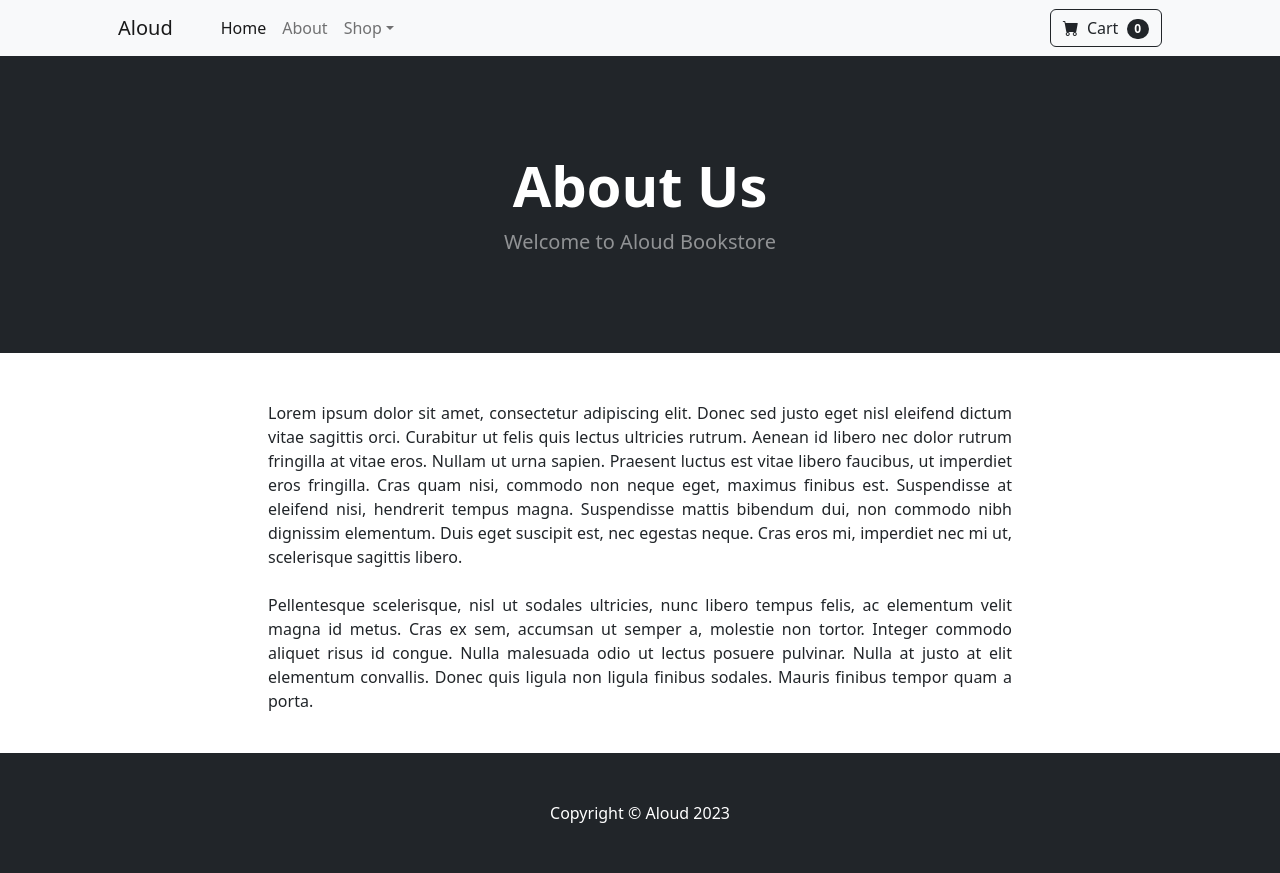
After one commit to Sreedevi0602/ecom, a Django app: page /about/ in a window 1280 px wide. The commit adds this page. Run offline with Django 5.2, Linux system fonts and the light colour scheme; some libraries are stand-ins or nearby versions.

Commit message:
Templated out. Created a navbar.html file and base.html file. Isolated the code of navbar in the navbar.html file. Composed the base.html file with common elements, which are head, navbar and footer. Removed those code from home.html and wrapped the unique elements with block content and extended it to base.html. Created about.html similarly and gave links in the navbar for smooth navigation.

```diff
--- /dev/null
+++ b/ecom/store/templates/about.html
@@ -0,0 +1,33 @@
+{% extends 'base.html' %}
+{% block content %}
+
+    <!-- Header-->
+    <header class="bg-dark py-5">
+      <div class="container px-4 px-lg-5 my-5">
+        <div class="text-center text-white">
+          <h1 class="display-4 fw-bolder">About Us</h1>
+          <p class="lead fw-normal text-white-50 mb-0">
+            Welcome to Aloud Bookstore
+          </p>
+        </div>
+      </div>
+    </header>
+
+    <div class="container">
+        <div class="row">
+            <center>
+                <div class="col-8">
+                    <p style="text-align: justify;">
+                        <br/><br/>
+                        Lorem ipsum dolor sit amet, consectetur adipiscing elit. Donec sed justo eget nisl eleifend dictum vitae sagittis orci. Curabitur ut felis quis lectus ultricies rutrum. Aenean id libero nec dolor rutrum fringilla at vitae eros. Nullam ut urna sapien. Praesent luctus est vitae libero faucibus, ut imperdiet eros fringilla. Cras quam nisi, commodo non neque eget, maximus finibus est. Suspendisse at eleifend nisi, hendrerit tempus magna. Suspendisse mattis bibendum dui, non commodo nibh dignissim elementum. Duis eget suscipit est, nec egestas neque. Cras eros mi, imperdiet nec mi ut, scelerisque sagittis libero.
+                        <br/><br/>
+
+Pellentesque scelerisque, nisl ut sodales ultricies, nunc libero tempus felis, ac elementum velit magna id metus. Cras ex sem, accumsan ut semper a, molestie non tortor. Integer commodo aliquet risus id congue. Nulla malesuada odio ut lectus posuere pulvinar. Nulla at justo at elit elementum convallis. Donec quis ligula non ligula finibus sodales. Mauris finibus tempor quam a porta.
+<br/><br/>
+                    </p>
+                </div>
+            </center>
+        </div>
+    </div>
+
+{% endblock %}
--- /dev/null
+++ b/ecom/store/templates/base.html
@@ -0,0 +1,52 @@
+
+{% load static %}
+
+<!DOCTYPE html>
+<html lang="en">
+  <head>
+    <meta charset="utf-8" />
+    <meta
+      name="viewport"
+      content="width=device-width, initial-scale=1, shrink-to-fit=no"
+    />
+    <meta name="description" content="" />
+    <meta name="author" content="" />
+    <title>Aloud</title>
+    <!-- Favicon-->
+    <link
+      rel="icon"
+      type="image/x-icon"
+      href="{% static 'assets/favicon.ico' %}"
+    />
+    <!-- Bootstrap icons-->
+    <link
+      href="https://cdn.jsdelivr.net/npm/bootstrap-icons@1.5.0/font/bootstrap-icons.css"
+      rel="stylesheet"
+    />
+    <!-- Core theme CSS (includes Bootstrap)-->
+    <link href="{% static 'css/styles.css' %}" rel="stylesheet" />
+  </head>
+  <body>
+    {% include 'navbar.html' %}
+
+
+    {% block content %}
+
+    {% endblock %}
+
+
+
+<!-- Footer-->
+    <footer class="py-5 bg-dark">
+      <div class="container">
+        <p class="m-0 text-center text-white">
+          Copyright &copy; Aloud 2023
+        </p>
+      </div>
+    </footer>
+     <!-- Bootstrap core JS-->
+    <script src="https://cdn.jsdelivr.net/npm/bootstrap@5.2.3/dist/js/bootstrap.bundle.min.js"></script>
+    <!-- Core theme JS-->
+    <script src="{% static 'js/scripts.js' %}"></script>
+  </body>
+</html>
--- /dev/null
+++ b/ecom/store/templates/navbar.html
@@ -0,0 +1,49 @@
+<!-- Navigation-->
+    <nav class="navbar navbar-expand-lg navbar-light bg-light">
+      <div class="container px-4 px-lg-5">
+        <a class="navbar-brand" href="{% url 'home' %}">Aloud</a>
+        <button
+          class="navbar-toggler"
+          type="button"
+          data-bs-toggle="collapse"
+          data-bs-target="#navbarSupportedContent"
+          aria-controls="navbarSupportedContent"
+          aria-expanded="false"
+          aria-label="Toggle navigation"
+        >
+          <span class="navbar-toggler-icon"></span>
+        </button>
+        <div class="collapse navbar-collapse" id="navbarSupportedContent">
+          <ul class="navbar-nav me-auto mb-2 mb-lg-0 ms-lg-4">
+            <li class="nav-item">
+              <a class="nav-link active" aria-current="page" href="{% url 'home' %}">Home</a>
+            </li>
+            <li class="nav-item"><a class="nav-link" href="{% url 'about' %}">About</a></li>
+            <li class="nav-item dropdown">
+              <a
+                class="nav-link dropdown-toggle"
+                id="navbarDropdown"
+                href="#"
+                role="button"
+                data-bs-toggle="dropdown"
+                aria-expanded="false"
+                >Shop</a
+              >
+              <ul class="dropdown-menu" aria-labelledby="navbarDropdown">
+                <li><a class="dropdown-item" href="#!">All Products</a></li>
+                <li><hr class="dropdown-divider" /></li>
+                <li><a class="dropdown-item" href="#!">Popular Items</a></li>
+                <li><a class="dropdown-item" href="#!">New Arrivals</a></li>
+              </ul>
+            </li>
+          </ul>
+          <form class="d-flex">
+            <button class="btn btn-outline-dark" type="submit">
+              <i class="bi-cart-fill me-1"></i>
+              Cart
+              <span class="badge bg-dark text-white ms-1 rounded-pill">0</span>
+            </button>
+          </form>
+        </div>
+      </div>
+    </nav>
--- a/ecom/store/urls.py
+++ b/ecom/store/urls.py
@@ -3,4 +3,5 @@ from . import views
 
 urlpatterns = [
     path('', views.home, name='home'),
+    path('about/', views.about, name='about')
 ]
--- a/ecom/store/views.py
+++ b/ecom/store/views.py
@@ -5,3 +5,6 @@ from .models import *
 def home(request):
     products = Product.objects.all()
     return render(request, 'home.html', {'products': products})
+
+def about(request):
+    return render(request, 'about.html', {})
```
Also changed, not shown: ecom/store/templates/home.html (+4 -90 lines).
